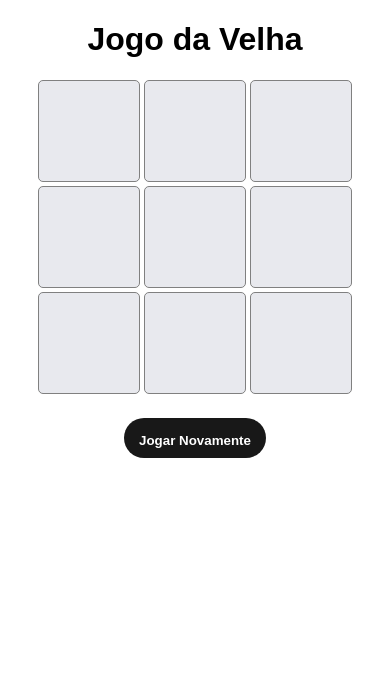
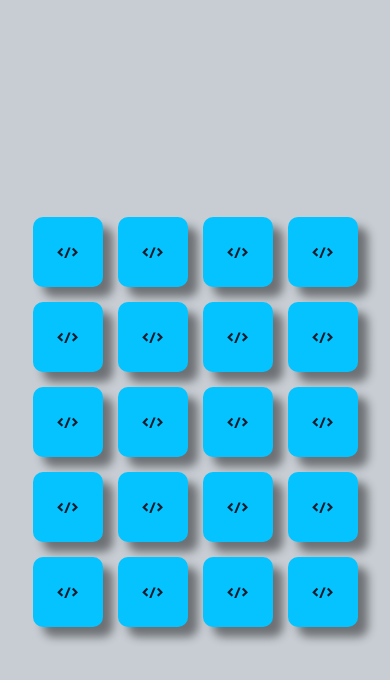
Before and after one commit to MaxOliveiraJr/programadorBr, a plain HTML site: page Modulo 15/index.html in a window 390 px wide. Drawn offline with Linux system fonts and the light colour scheme.

Commit message:
Jogo da Memoria completo

```diff
--- a/Modulo 15/assets/css/style.css
+++ b/Modulo 15/assets/css/style.css
@@ -1,44 +1,119 @@
-body{
-    text-align: center;
+@import url("https://fonts.googleapis.com/css2?family=Righteous&display=swap");
+
+:root {
+  --card-Off-color: #05c3ff;
+  --card-On-color: #101c2c;
 }
 
-h1{
-    font-family: Arial, Helvetica, sans-serif;
+body {
+  display: flex;
+  justify-content: center;
+  align-items: center;
+  font-family: "Righteous", cursive;
+  margin: 0;
+  padding: 0;
+  box-sizing: border-box;
+  height: 100vh;
+  background-color: #c7cdd3;
 }
 
-.square{
-    display: inline-block;
-    width: 100px;
-    height: 100px;
-    background-color: #e8e9ee;
-    border: 1px solid gray;
-    border-radius: 5px;
+.card {
+  position: relative;
+  width: 100px;
+  height: 100px;
+  transform-style: preserve-3d;
+  transition: transform 0.5s;
 }
 
-
-.o::after{
-    position: absolute;
-    content:'\1F6E1';
-    font-size: 50px;
-    line-height: 100px;
-    transform: translateX(-50%);
+.card_back,
+.card_front {
+  position: absolute;
+  height: 100%;
+  width: 100%;
+  display: flex;
+  justify-content: center;
+  align-items: center;
+  border-radius: 20px;
+  box-shadow: 10px 10px 10px rgba(0, 0, 0, 0.45);
+  backface-visibility: hidden;
 }
 
-.x::after{
-    position: absolute;
-    content:'\2694';
-    font-size: 50px;
-    line-height: 100px;
-    transform: translateX(-50%);
+.flip {
+  transform: rotateY(180deg);
 }
 
-button{
-    margin: 20px;
-    padding: 15px;
-    background-color: #181818;
-    color: white;
-    border: none;
-    height: 40px;
-    border-radius: 20px;
-    font-weight: 700;
+.card_front {
+  transform: rotateY(180deg);
+  background-color: var(--card-On-color);
 }
+
+.card_back {
+  background-color: var(--card-Off-color);
+  font-size: 30px;
+  color: var(--card-On-color);
+  /* display:  none; */
+}
+
+#gameOver {
+  position: absolute;
+  width: 100%;
+  height: 100%;
+  background-color: rgba(0, 0, 0, 0.9);
+  color: #fff;
+  font-size: 50px;
+  display: none;
+  flex-direction: column;
+  justify-content: center;
+  align-items: center;
+  top: 0;
+}
+
+#restart {
+  font-family: "Righteous", cursive;
+  padding: 20px;
+  font-size: 20px;
+  background-color: #ffff00;
+  border: none;
+  border-radius: 10px;
+  margin-top: 50px;
+}
+
+#gameBoard {
+  display: grid;
+  grid-template: 1fr 1fr 1fr 1fr 1fr / 1fr 1fr 1fr 1fr;
+  gap: 20px;
+}
+
+@media only screen and (max-width: 600px) {
+  .card {
+    width: 70px;
+    height: 70px;
+  }
+
+  .card_back,
+  .card_front {
+    font-size: 15px;
+    border-radius: 10px;
+  }
+
+  #gameBoard {
+
+    gap: 15px;
+  }
+
+  img{
+    width: 50px;
+  }
+
+  #gameOver{
+    font-size: 23px;
+  }
+
+  #restart {
+    padding: 12px;
+    font-size: 14px;
+    background-color: #ffff00;
+    margin-top: 23px;
+  }
+
+}
--- a/Modulo 15/assets/scripts/game.js
+++ b/Modulo 15/assets/scripts/game.js
@@ -1,50 +1,102 @@
+let game = {
 
+    lockMode: false,
+    firstCard: null,
+    secondCard: null,
 
-let board = ['', '', '', '', '', '', '', '', ''];
-let playerTime = 0;
-let symbols = ['o', 'x'];
-let gameOver = false;
-let winStates = [
-    [0, 1, 2],
-    [3, 4, 5],
-    [6, 7, 8],
-    [0, 3, 6],
-    [1, 4, 7],
-    [2, 5, 8],
-    [0, 4, 8],
-    [2, 4, 6],
-]
+    setCard: function (id) {
 
-function handleMove(position) {
+        let card = this.cards.filter(card => card.id === id)[0]
 
-    if (board[position] == '') {
+        if (card.flipped || this.lockMode) {
+            return false;
+        }
 
-        board[position] = symbols[playerTime];
+        if (!this.firstCard) {
+            this.firstCard = card;
+            this.firstCard.flipped = true;
+            return true;
+        } else {
+            this.secondCard = card;
+            this.lockMode = true;
+            this.secondCard.flipped = true;
+            return true;
+        }
+    },
 
-        gameOver = isWin();
+    checkMath: function () {
+        return this.firstCard.icon === this.secondCard.icon
+    },
 
-        if (!gameOver) {
-            playerTime = (playerTime == 0) ? 1 : 0
+    clearCards: function () {
+        this.firstCard = null;
+        this.secondCard = null;
+        this.lockMode = null;
+    },
+
+    unflipCards: function () {
+
+        this.firstCard.flipped = false
+        this.secondCard.flipped = false
+        game.clearCards()
+    },
+
+    checkGameOver: function() {
+        return this.cards.filter(card=>!card.flipped).length == 0;
+    },
+
+    techs: [
+        'bootstrap',
+        'css',
+        'electron',
+        'firebase',
+        'html',
+        'javascript',
+        'jquery',
+        'mongo',
+        'node',
+        'react'
+    ],
+
+    cards: null,
+
+    createCardFromTechs: function () {
+        this.cards = [];
+
+        this.techs.forEach(tech => {
+            this.cards.push(this.createPairFromTech(tech));
+        });
+
+        this.cards = this.cards.flatMap(pair => pair)
+        this.shuffleCards();
+    },
+
+    createPairFromTech: function (tech) {
+        return [{
+            id: this.createIdWithTech(tech),
+            icon: tech,
+            flipped: false,
+        },
+        {
+            id: this.createIdWithTech(tech),
+            icon: tech,
+            flipped: false
+        }]
+    },
+
+    createIdWithTech: function (tech) {
+        return tech + parseInt(Math.random() * 1000)
+    },
+
+    shuffleCards: function () {
+        let currentIndex = this.cards.length;
+        let randomIndex = 0;
+
+        while (currentIndex !== 0) {
+            randomIndex = Math.floor(Math.random() * currentIndex);
+            currentIndex--;
+
+            [this.cards[randomIndex], this.cards[currentIndex]] = [this.cards[currentIndex], this.cards[randomIndex]];
         }
     }
-
-    return gameOver;
 }
-
-function isWin() {
-
-    for (let i = 0; i < winStates.length; i++) {
-        let seq = winStates[i];
-
-        let pos1 = seq[0]
-        let pos2 = seq[1]
-        let pos3 = seq[2]
-
-        if (board[pos1] == board[pos2] &&
-            board[pos1] == board[pos3] &&
-            board[pos1] != '') {
-            return true;
-        }
-    }
-    return false;
-}
--- /dev/null
+++ b/Modulo 15/assets/scripts/script.js
@@ -0,0 +1,95 @@
+const FRONT = "card_front";
+const BACK = "card_back";
+const CARD = 'card';
+const ICON = 'icon';
+
+startGame();
+
+function startGame() {
+
+    initializeCards(game.createCardFromTechs());
+}
+
+function initializeCards(cards) {
+    let gameBoard = document.getElementById('gameBoard');
+    gameBoard.innerHTML = '';
+    game.cards.forEach(card => {
+        let cardElement = document.createElement('div');
+        cardElement.id = card.id;
+        cardElement.classList.add(CARD);
+        cardElement.dataset.icon = card.icon;
+
+        createCardContent(card, cardElement);
+
+        cardElement.addEventListener('click', flipCard);
+        gameBoard.appendChild(cardElement);
+    });
+}
+
+function createCardContent(card, cardElement) {
+    createdFace(FRONT, card, cardElement);
+    createdFace(BACK, card, cardElement);
+}
+
+function createdFace(face, card, element) {
+    let cardElementFace = document.createElement('div');
+    cardElementFace.classList.add(face);
+
+    if (face == FRONT) {
+        let iconElement = document.createElement('img');
+
+        iconElement.classList.add(ICON);
+        iconElement.src = './assets/images/' + card.icon + '.png';
+        cardElementFace.appendChild(iconElement);
+
+    } else {
+
+        cardElementFace.innerHTML = '&lt/&gt';
+    }
+
+    element.appendChild(cardElementFace);
+}
+
+function flipCard() {
+
+    if (game.setCard(this.id)) {
+
+        this.classList.add('flip');
+
+        if (game.secondCard) {
+
+            if (game.checkMath()) {
+
+                game.clearCards();
+                if (game.checkGameOver()) {
+                    let gameOverLayer = document.getElementById('gameOver');
+                    gameOverLayer.style.display = 'flex';
+                }
+
+            } else {
+                let firstCardView = document.getElementById(game.firstCard.id)
+                let secondCardView = document.getElementById(game.secondCard.id)
+
+                setTimeout(() => {
+                    firstCardView.classList.remove('flip')
+                    secondCardView.classList.remove('flip')
+                    game.unflipCards();
+                }, 1000)
+
+            };
+        }
+    };
+
+
+
+
+}
+
+
+function restart() {
+    game.clearCards()
+    startGame();
+    let gameOverLayer = document.getElementById('gameOver');
+    gameOverLayer.style.display = 'none';
+
+}
--- a/Modulo 15/index.html
+++ b/Modulo 15/index.html
@@ -1,39 +1,37 @@
 <!DOCTYPE html>
 <html lang="en">
-
 
 <head>
     <meta charset="UTF-8">
     <meta http-equiv="X-UA-Compatible" content="IE=edge">
     <meta name="viewport" content="width=device-width, initial-scale=1.0">
-    <title>Jogo da Velha</title>
-    <link rel="stylesheet" href="assets/css/style.css">
+    <link rel="stylesheet" href="./assets/css/style.css">
+    <title>Document</title>
 </head>
 
 <body>
+    <div id="gameBoard">
+        <!-- <div id="1h5f2sf5s2" class="card" data-icon="" bootstrap>
+            <div class="card_front">
+                <img src="./assets/images/bootstrap.png" alt="" class="icon">
 
-    <h1>Jogo da Velha</h1>
+            </div>
+            <div class="card_back">
+                &lt/&gt
+            </div>
 
-    <div class="stage">
+        </div> -->
+
+    </div>
+    <div id="gameOver">
         <div>
-            <div id="0" class="square"></div>
-            <div id="1" class="square"></div>
-            <div id="2" class="square"></div>
+            Parabêns, você completou o jogo!
         </div>
-        <div>
-            <div id="3" class="square"></div>
-            <div id="4" class="square"></div>
-            <div id="5" class="square"></div>
-        </div>
-        <div>
-            <div id="6" class="square"></div>
-            <div id="7" class="square"></div>
-            <div id="8" class="square"></div>
-        </div>
-        <button onclick="location.reload();">Jogar Novamente</button>
+        <button id="restart" onclick="restart()">Jogue novamente</button>
     </div>
     <script src="./assets/scripts/game.js"></script>
-    <script src="./assets/scripts/interface.js"></script>
+    <script src="./assets/scripts/script.js"></script>
+
 </body>
 
 </html>
```
Also changed, not shown: Modulo 15/assets/images/bootstrap.png (added), Modulo 15/assets/images/css.png (added), Modulo 15/assets/images/electron.png (added), Modulo 15/assets/images/firebase.png (added), Modulo 15/assets/images/html.png (added), Modulo 15/assets/images/javascript.png (added), Modulo 15/assets/images/jquery.png (added), Modulo 15/assets/images/mongo.png (added), Modulo 15/assets/images/node.png (added), Modulo 15/assets/images/react.png (added).
